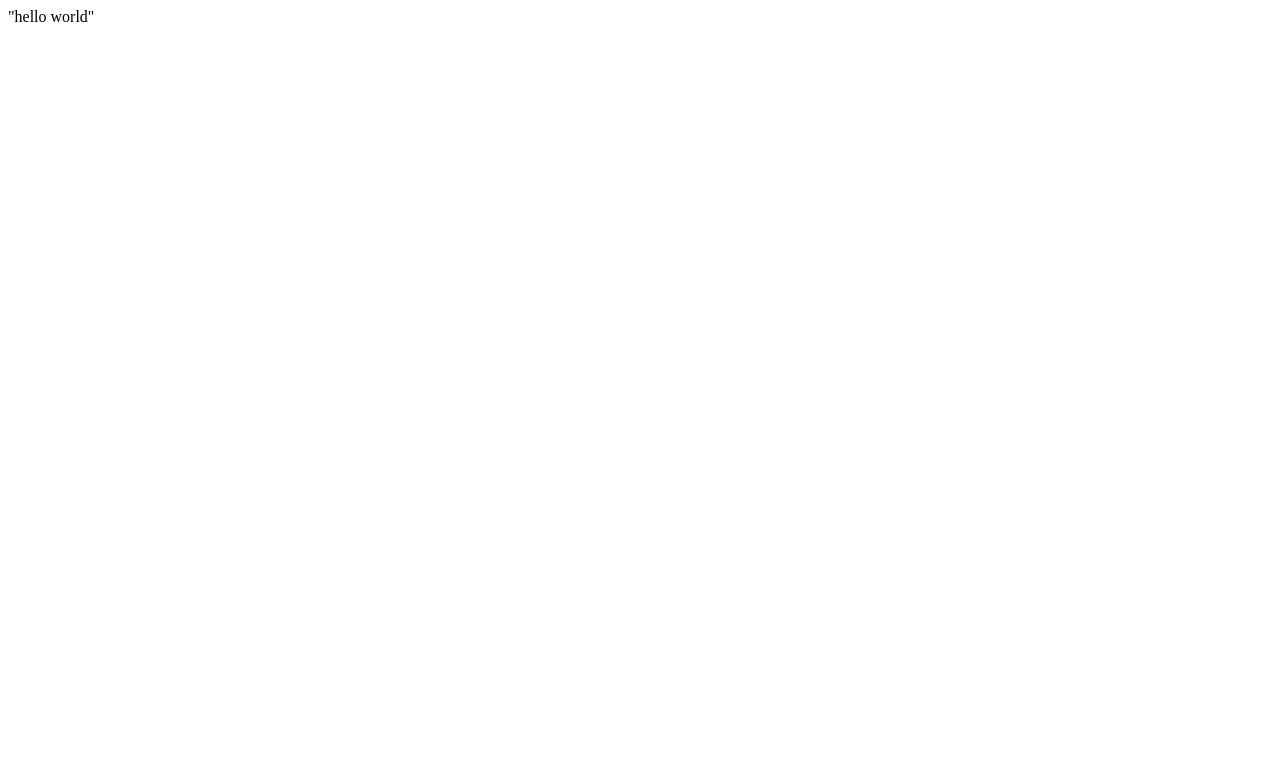
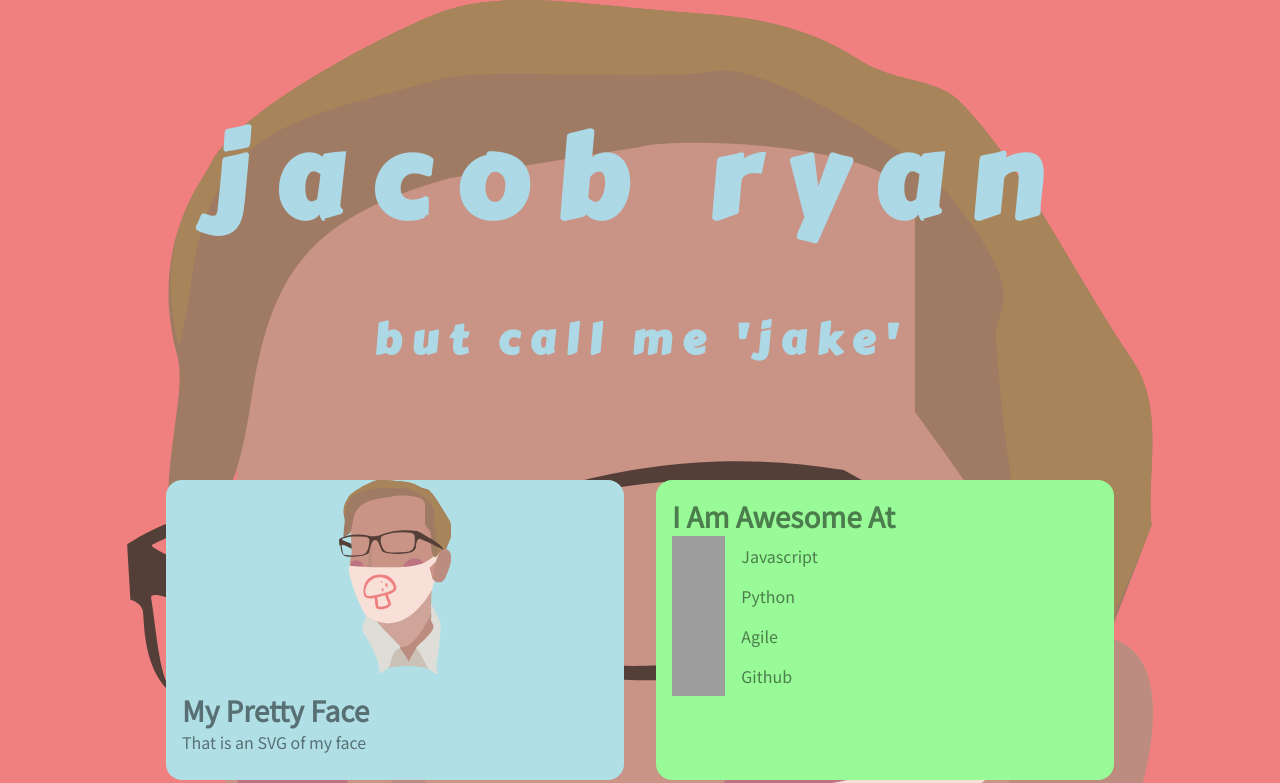
Before and after one commit to ShroomyJr/ShroomyJr.github.io, a plain HTML site: page index.html in a window 1280 px wide. Shown: the top 783 px of the page. Drawn offline with Linux system fonts and the light colour scheme; grey boxes are pictures that could not be loaded.

Commit message:
Css is almost finished. The page mostly needs content now

```diff
--- /dev/null
+++ b/cards-grid.css
@@ -0,0 +1,120 @@
+body {
+    background: lightcoral;
+    font-family: 'Noto Sans JP', sans-serif;;
+    color: lightblue;
+    background-image: url("img/me_min.svg");
+    background-repeat: round;
+}
+@media(max-width:480px){
+    .header h1{
+        font-size: 20vw;
+    }
+}
+.header {
+    /* margin: 50%; */
+    font-family: 'Carter One', cursive;
+    padding-top: 1em;
+    padding-bottom: 1em;
+    font-size: 3.5em;
+    letter-spacing: 0.5em;
+    text-align: center;
+    line-height: 1.5em;
+    text-transform: lowercase;
+}
+.header h3 {
+    font-size: .75em;
+    letter-spacing: .25em;
+}
+
+.card-grid {
+    margin: auto;
+    width: 75%;
+    display: grid;
+    grid-template-columns: repeat(auto-fill, minmax(300px, 1fr));
+    gap: 2rem;
+    row-gap: 2rem;
+}
+
+
+.text-box-2 {
+    grid-column-start: 1;
+    grid-column-end: 3;
+    background-color: palegoldenrod;
+    border-radius: 1rem;
+    color: rebeccapurple;
+}
+
+.grid-picture {
+    width: 15vw;
+    height: 40vh;
+    position: relative;
+    border-radius: 1rem;
+}
+
+.card {
+    width: 100%;
+    height: 300px;
+    border-radius: 1rem;
+    color: hsla(200,0%,0%,.5);
+}
+
+.card .media {
+    text-align: center;
+    height: 194px;
+}
+
+
+.card .list-item {
+    display: flex;
+    position: relative;
+    align-items: center;
+    justify-content: flex-start;
+    padding-left: 16px;
+    overflow: hidden;
+    font-weight: 400;
+    line-height: 1.5rem;
+    font-size: 1rem;
+}
+
+.card .list-item-graphic {
+    display: inline-flex;
+    align-items: center;
+    height: 40px;
+    padding-right: 16px;
+}
+
+.card .title {
+    height: 40px;
+    padding-top: 16px;
+    padding-left: 16px;
+    font-size: 28px;
+    font-weight: 700;
+    text-transform: capitalize;
+    border: 3px;
+}
+
+.card .body {
+    line-height: 24px;
+    font: 17px;
+    padding-left: 16px;
+}
+
+.card:hover {
+    transform: scale(1.01);
+    box-shadow: 0 0 8px 0 rgba(0, 0, 0, 0.08), 0 0 15px 0 rgba(0, 0, 0, 0.02), 0 0 20px 4px rgba(0, 0, 0, 0.06);
+    transition: all 0.2s ease-in-out;
+}
+
+.card:nth-child(4n+1) {
+    background-color: powderblue;
+}
+.card:nth-child(4n+2) {
+    background-color: palegreen;
+}
+
+.card:nth-child(4n+3) {
+    background-color: palegoldenrod;
+}
+.card:nth-child(4n+4) {
+    background-color: slateblue;
+}
--- a/index.html
+++ b/index.html
@@ -1 +1,62 @@
-"hello world"
+<link rel="stylesheet" type="text/css" href="./cards-grid.css"/>
+<link href="https://fonts.googleapis.com/css2?family=Carter+One&display=swap" rel="stylesheet">
+<link href="https://fonts.googleapis.com/css2?family=Noto+Sans+JP&display=swap" rel="stylesheet">
+<link rel="icon" href="img/me_min.svg" type="image/gif">
+<html lang="en-US">
+    <head>
+        <meta http-equiv="Content-Type" content="text/html; charset=utf-8" />
+        <title>Jacob Ryan</title>
+        <meta name="description" content="The homepage of Jacob W Ryan">
+        <meta name=viewport content="width=device-width, initial-scale=1">
+    </head>
+    <body>
+        <div class="header">
+            <h1>Jacob Ryan</h1>
+            <h3>but call me 'Jake'</h3>
+        </div>
+        <div class="card-grid">
+            <div class="card">
+                <div class="media">
+                    <img src="img/me_min.svg" height="194px">
+                </div>
+                <div class="title">
+                    My Pretty Face
+                </div>
+                <div class="body">
+                    That is an SVG of my face
+                </div>
+            </div>
+            <div class="card">
+                <div class="title">
+                    I am awesome at
+                </div>
+                <div class="list-item">
+                    <div class="list-item-graphic"><img src="https://img.icons8.com/ios/452/javascript.png" height="40px">
+                    </div>
+                    Javascript
+                </div>
+                <div class="list-item">
+                    <div class="list-item-graphic"><img src="https://upload.wikimedia.org/wikipedia/commons/thumb/c/c3/Python-logo-notext.svg/600px-Python-logo-notext.svg.png" height="40px">
+                    </div>
+                    Python
+                </div>
+                <div class="list-item">
+                    <div class="list-item-graphic"><img src="https://pluralsight2.imgix.net/paths/images/scrum-a5c44d8364.png" height="40px">
+                    </div>
+                    Agile
+                </div>
+                <div class="list-item">
+                    <div class="list-item-graphic"><img src="https://cdn.worldvectorlogo.com/logos/github-octocat.svg" height="40px">
+                    </div>
+                    Github
+                </div>
+            </div>
+            <div class="card"></div>
+            <div class="card"></div>
+            <div class="card"></div>
+            <div class="card"></div>
+            <div class="card"></div>
+            <div class="card"></div>
+        </div>
+    </body>
+</html>
```
Also changed, not shown: img/me_min.svg (added).
